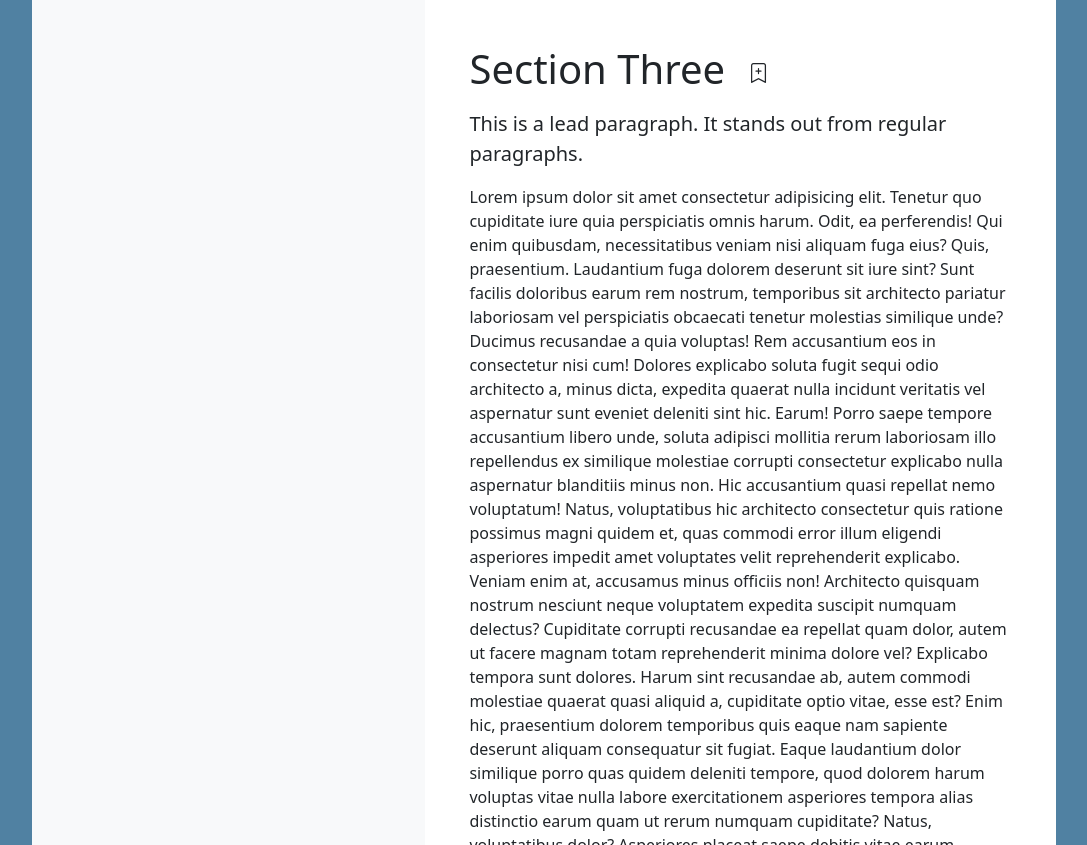
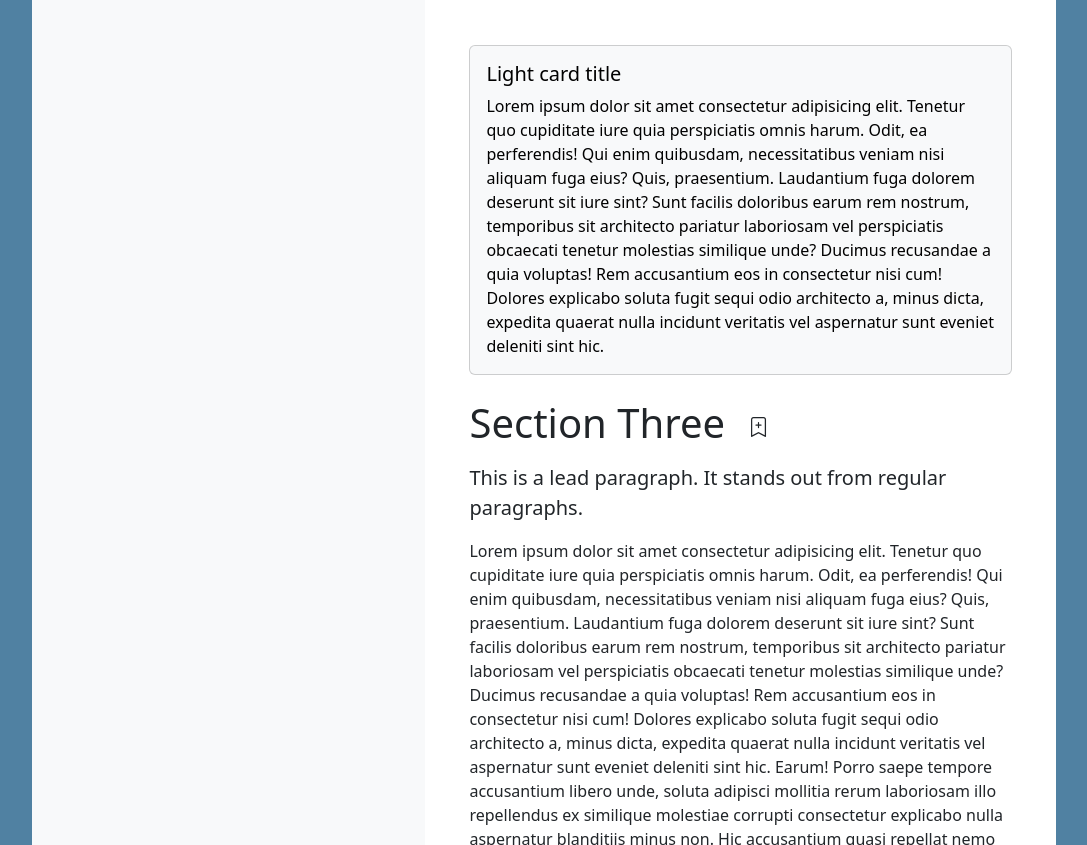
Before and after one commit to jonhyleo/readerexample, a website built with Vite: page src/index.html in a window 1280 px wide. Shown: the part 4861-5706 px from the top of the page, without its empty margins (96-1183 px from the left). Built offline with nearby package versions, Linux system fonts and the light colour scheme.

Commit message:
add example section with card component

```diff
--- a/src/index.html
+++ b/src/index.html
@@ -162,6 +162,12 @@
               </tr>
             </tbody>
           </table>
+          <div class="card text-bg-light mb-4">
+            <div class="card-body">
+              <h5>Light card title</h5>
+              <p class="card-text">Lorem ipsum dolor sit amet consectetur adipisicing elit. Tenetur quo cupiditate iure quia perspiciatis omnis harum. Odit, ea perferendis! Qui enim quibusdam, necessitatibus veniam nisi aliquam fuga eius? Quis, praesentium. Laudantium fuga dolorem deserunt sit iure sint? Sunt facilis doloribus earum rem nostrum, temporibus sit architecto pariatur laboriosam vel perspiciatis obcaecati tenetur molestias similique unde? Ducimus recusandae a quia voluptas! Rem accusantium eos in consectetur nisi cum! Dolores explicabo soluta fugit sequi odio architecto a, minus dicta, expedita quaerat nulla incidunt veritatis vel aspernatur sunt eveniet deleniti sint hic.</p>
+            </div>
+          </div>
           <h2 id="three" class="display-6 my-3">
             Section Three
             <button class="btn btn-lg bookmark-btn" data-link="/#three" data-name="Section Three" data-bs-toggle="tooltip" data-bs-title="Click to bookmark">
```
